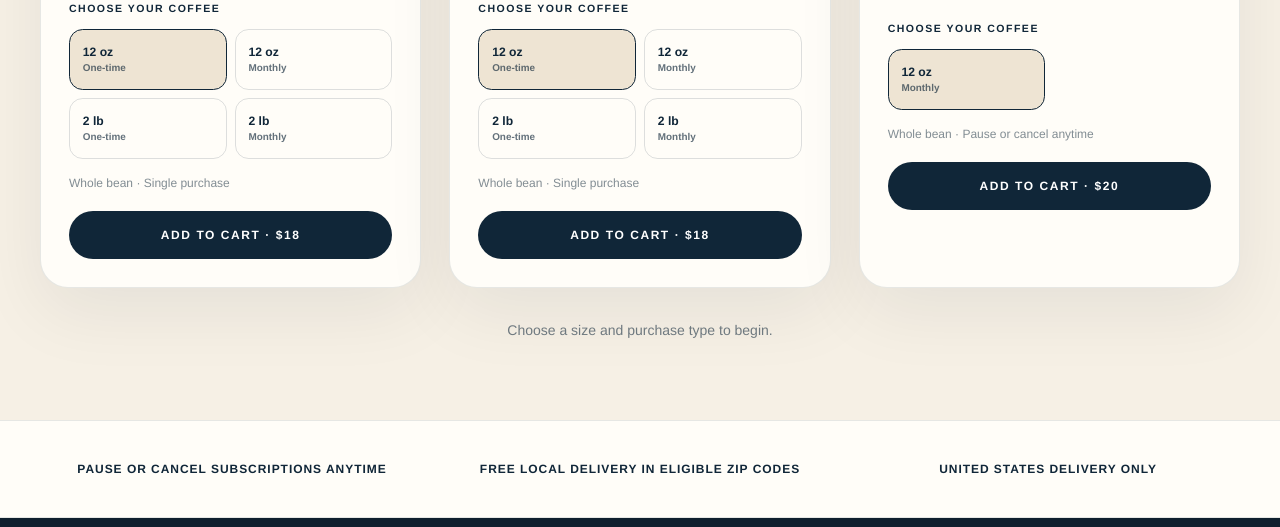
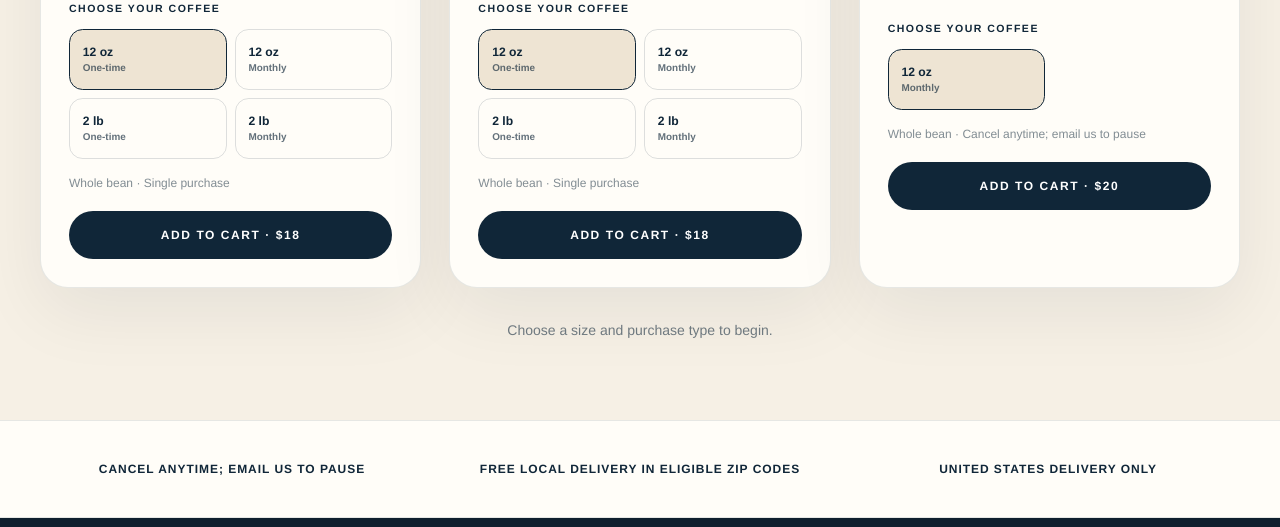
Before and after one commit to jaywertin/coastalroutecoffee, a Next.js app: page /shop in a window 1280 px wide. Shown: the part 1160-1687 px from the top of the page. Built offline with nearby package versions, Linux system fonts and the light colour scheme.

Commit message:
Clarify subscription pause policy

```diff
--- a/app/page.tsx
+++ b/app/page.tsx
@@ -77,7 +77,7 @@ export default function Home() {
               <ul className="mt-8 grid gap-4 text-sm text-white/85">
                 <li className="flex gap-3"><span className="text-[#e2b45d]">✓</span> A different roaster’s selection</li>
                 <li className="flex gap-3"><span className="text-[#e2b45d]">✓</span> Freshly roasted in San Clemente</li>
-                <li className="flex gap-3"><span className="text-[#e2b45d]">✓</span> Pause or cancel anytime</li>
+                <li className="flex gap-3"><span className="text-[#e2b45d]">✓</span> Cancel anytime; email coastalroutecoffee@gmail.com to pause</li>
               </ul>
               <Link href="/shop" className="button-primary mt-10">Choose your subscription <Arrow /></Link>
             </div>
--- a/app/shop/page.tsx
+++ b/app/shop/page.tsx
@@ -29,7 +29,7 @@ export default function ShopPage() {
       </section>
       <section className="border-y border-[#102638]/10 bg-[#fffdf8] px-6 py-10 lg:px-10">
         <div className="mx-auto grid max-w-7xl gap-6 text-center sm:grid-cols-3">
-          {["Pause or cancel subscriptions anytime", "Free local delivery in eligible ZIP codes", "United States delivery only"].map((item) => <p key={item} className="text-xs font-bold tracking-[0.08em] uppercase">{item}</p>)}
+          {["Cancel anytime; email us to pause", "Free local delivery in eligible ZIP codes", "United States delivery only"].map((item) => <p key={item} className="text-xs font-bold tracking-[0.08em] uppercase">{item}</p>)}
         </div>
       </section>
       <SiteFooter />
--- a/app/shop/storefront.tsx
+++ b/app/shop/storefront.tsx
@@ -62,7 +62,7 @@ function ProductCard({ product, onAdd }: { product: Product; onAdd: (product: Pr
           </div>
         </fieldset>
 
-        <p className="mt-4 text-xs text-[#102638]/52">Whole bean · {selected.purchaseType === "subscription" ? "Pause or cancel anytime" : "Single purchase"}</p>
+        <p className="mt-4 text-xs text-[#102638]/52">Whole bean · {selected.purchaseType === "subscription" ? "Cancel anytime; email us to pause" : "Single purchase"}</p>
         <button type="button" className="mt-5 w-full rounded-full bg-[#102638] px-5 py-4 text-xs font-extrabold tracking-[0.13em] text-white uppercase transition hover:-translate-y-0.5 hover:bg-[#17364f]" onClick={() => onAdd(product, selected)}>
           Add to cart · {formatPrice(selected.price)}
         </button>
```
